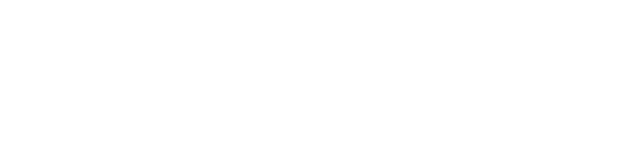
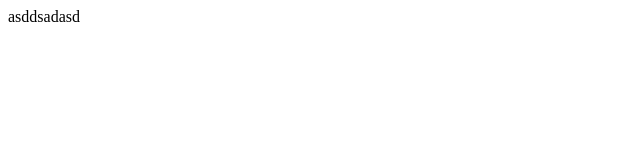
Before and after one commit to GehadKassap/e-commerece-107, a plain HTML site: page index.html in a window 1280 px wide. Shown: the full height of the page, 0-640 px from the left. Drawn offline with Linux system fonts and the light colour scheme.

Commit message:
edit index file

```diff
--- a/index.html
+++ b/index.html
@@ -7,8 +7,6 @@
     <link rel="stylesheet" href="css/style.css">
 </head>
 <body>
-    <nav></nav>
-
-    <script src="js/script.js"></script>
+  asddsadasd
 </body>
 </html>
```
